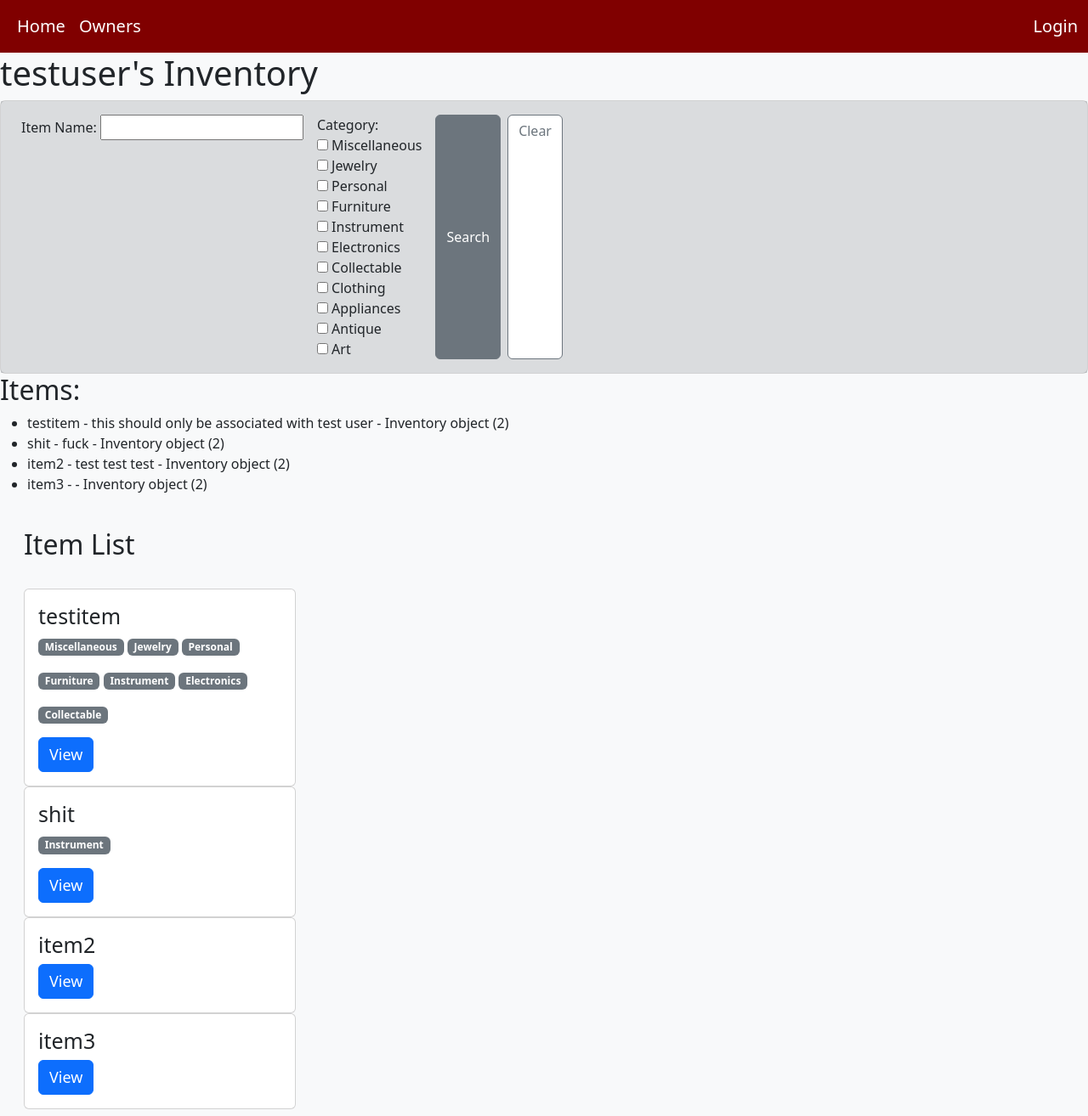
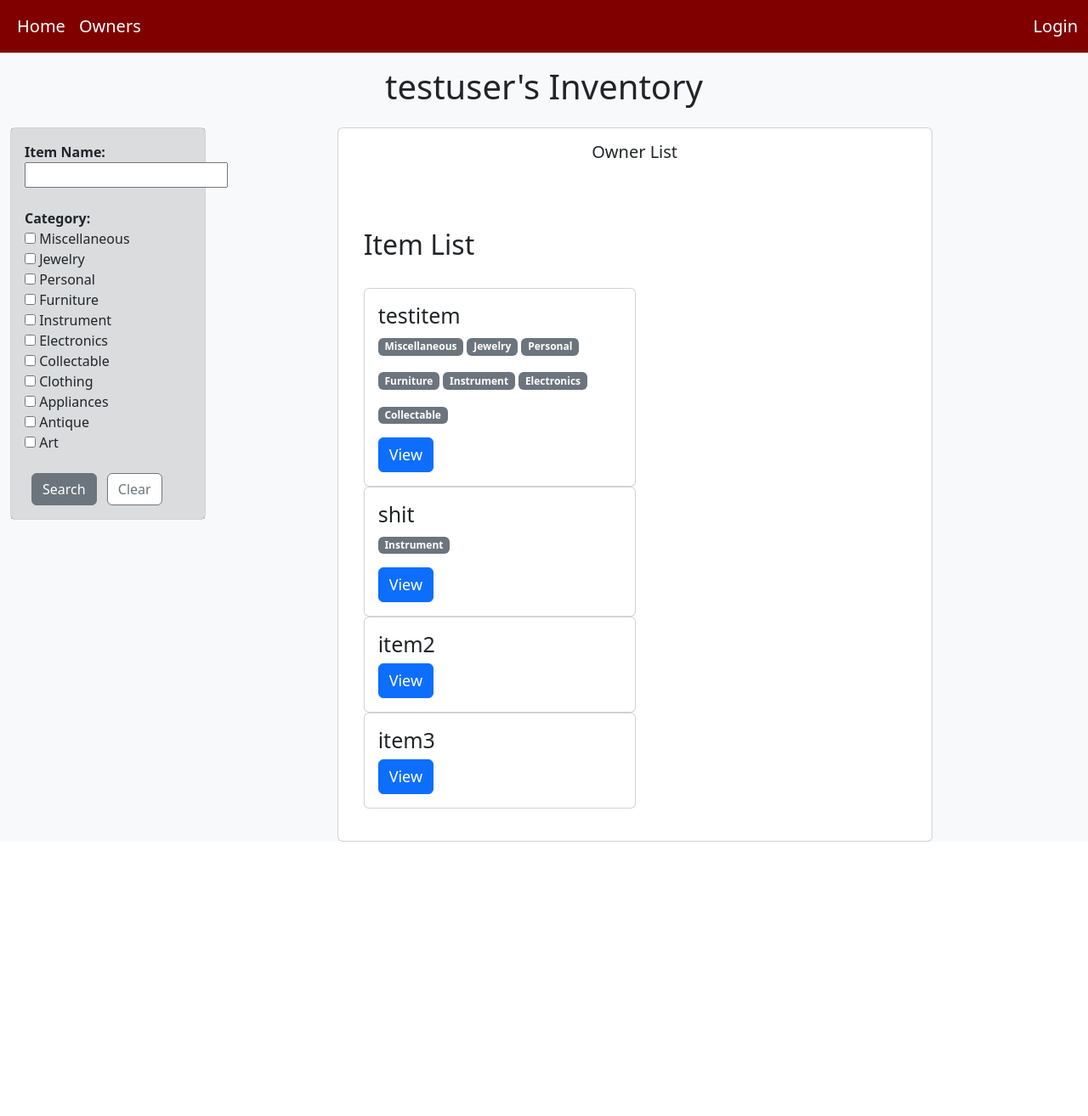
Before and after one commit to angier000/customer-requirements, a Django app: page /inventory/2/ in a window 1280 px wide. Shown: the whole page at 85% size. After the commit the page ends 991 px from the top, so only its background shows below. Run offline with Django 4.2, Linux system fonts and the light colour scheme; data comes from the database, SQL or seed files in the repository; some libraries are stand-ins or nearby versions.

Commit message:
fix search and display on inventory page

```diff
--- a/inventory_app/templates/inventory_app/inventory_detail.html
+++ b/inventory_app/templates/inventory_app/inventory_detail.html
@@ -3,38 +3,41 @@
 
 {% block content %}
 
-<h1>{{ object.owner.user.username }}'s Inventory</h1>
+<h1 class="text-center p-3">{{ object.owner.user.username }}'s Inventory</h1>
 
-<div class="card">
-    <div class="card-body bg-secondary bg-opacity-25">
-        <form method="GET" class="d-flex flex-row">
-            <div class="form-group mx-2">
-                <label for="{{ item_filter.form.name.id_for_label }}">Item Name:</label>
-                {{ item_filter.form.name }}
-            </div>
 
-            <div class="form-group mx-2">
-                <label for="{{ item_filter.form.tags.id_for_label }}">Category:</label>
-                {{ item_filter.form.tags }}
-            </div>
+<div class="container-fluid">
+<div class="row">
 
-            <button class="btn btn-secondary mx-2" type="submit">Search</button>
-            <a href="{% url 'inventory-detail' inventory.id %}" class="btn btn-outline-secondary bg-white">Clear</a>
-        </form>
+<div class="col-md-3">
+    <div class="card" style="width: 230px;">
+        <div class="card-body bg-secondary bg-opacity-25">
+            <form method="GET">
+
+                    <strong><label for="{{ item_filter.form.name.id_for_label }}">Item Name:</label></strong>
+                    {{ item_filter.form.name }}
+                    <br>
+                    <br>
+                    <strong><label for="{{ item_filter.form.tags.id_for_label }}">Category:</label></strong>
+                    {{ item_filter.form.tags }}
+                    <br>
+
+                <button class="btn btn-secondary mx-2" type="submit">Search</button>
+                <a href="{% url 'inventory-detail' inventory.id %}" class="btn btn-outline-secondary bg-white">Clear</a>
+            </form>
+        </div>
     </div>
 </div>
 
 
-    <h2>Items:</h2>
-    <ul>
-        {% for item in items %}
-            <li>{{ item.name }} - {{ item.description }} - {{ item.inventory }}</li>
-        {% endfor %}
-    </ul>
 
 
-<body class="bg-light">
-    <div class="container-fluid mx-3">
+<div class="col-md-8 d-flex justify-content-center">
+
+    <div class="card" style="width: 700px;">
+        <h5 class="text-center p-3">Owner List</h5>
+        <div class="card-body" style="padding: 30px;">
+
         <br>
         <h2>Item List</h2>
         <br>
@@ -75,7 +78,11 @@
         </div>
 
     </div>
-    </body>
+
+</div>
+
+</div>
+</div>
 
 
 {% endblock %}
--- a/inventory_app/templates/registration/register.html
+++ b/inventory_app/templates/registration/register.html
@@ -2,7 +2,6 @@
 
 {% block content %}
 <div class="container min-vh-100 d-flex align-items-center justify-content-center">
-
   <div class="card" style="max-width: 600;">
     <h3 class="text-center p-3">Registration</h3>
     <div class="card-body" style="padding: 60px;">
```
